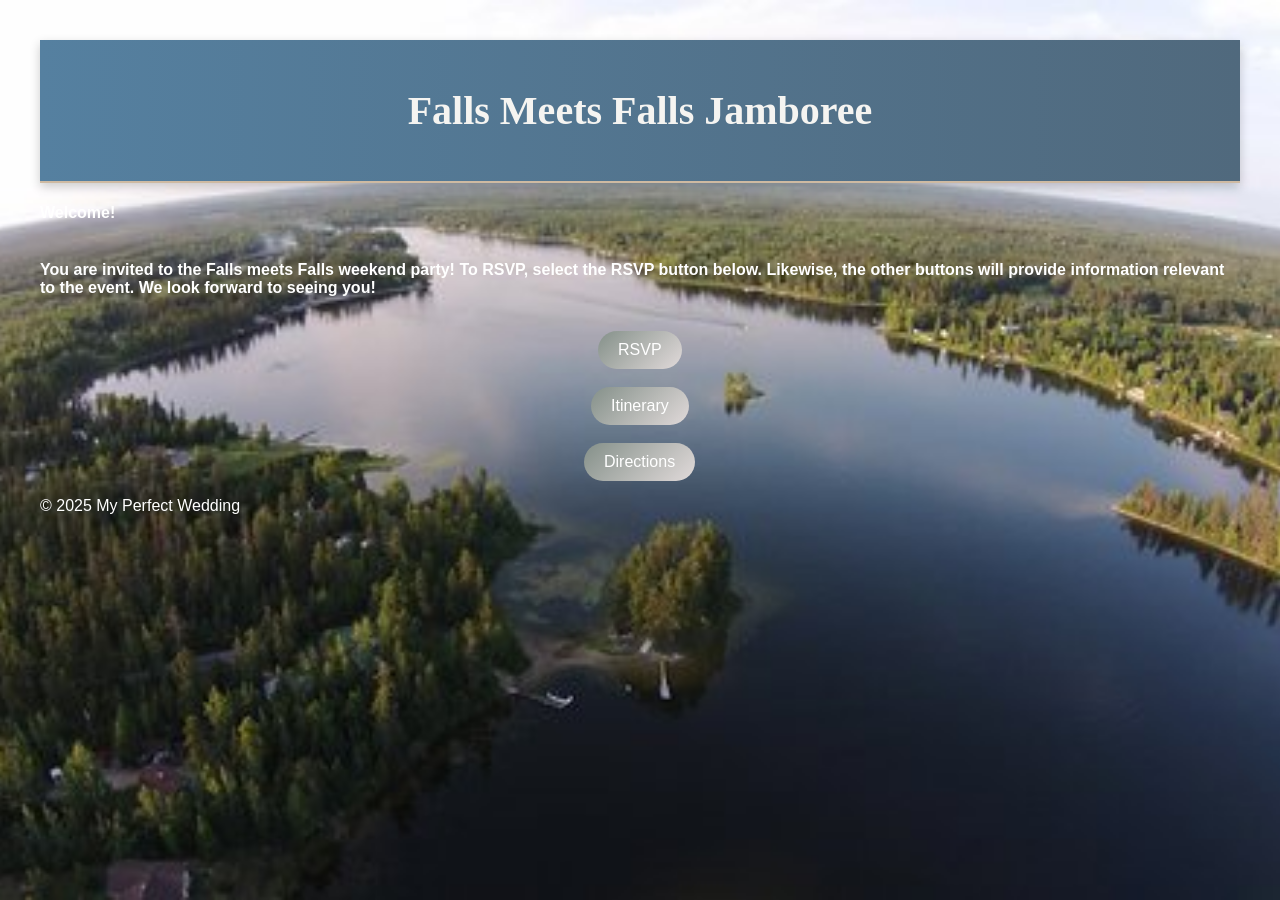
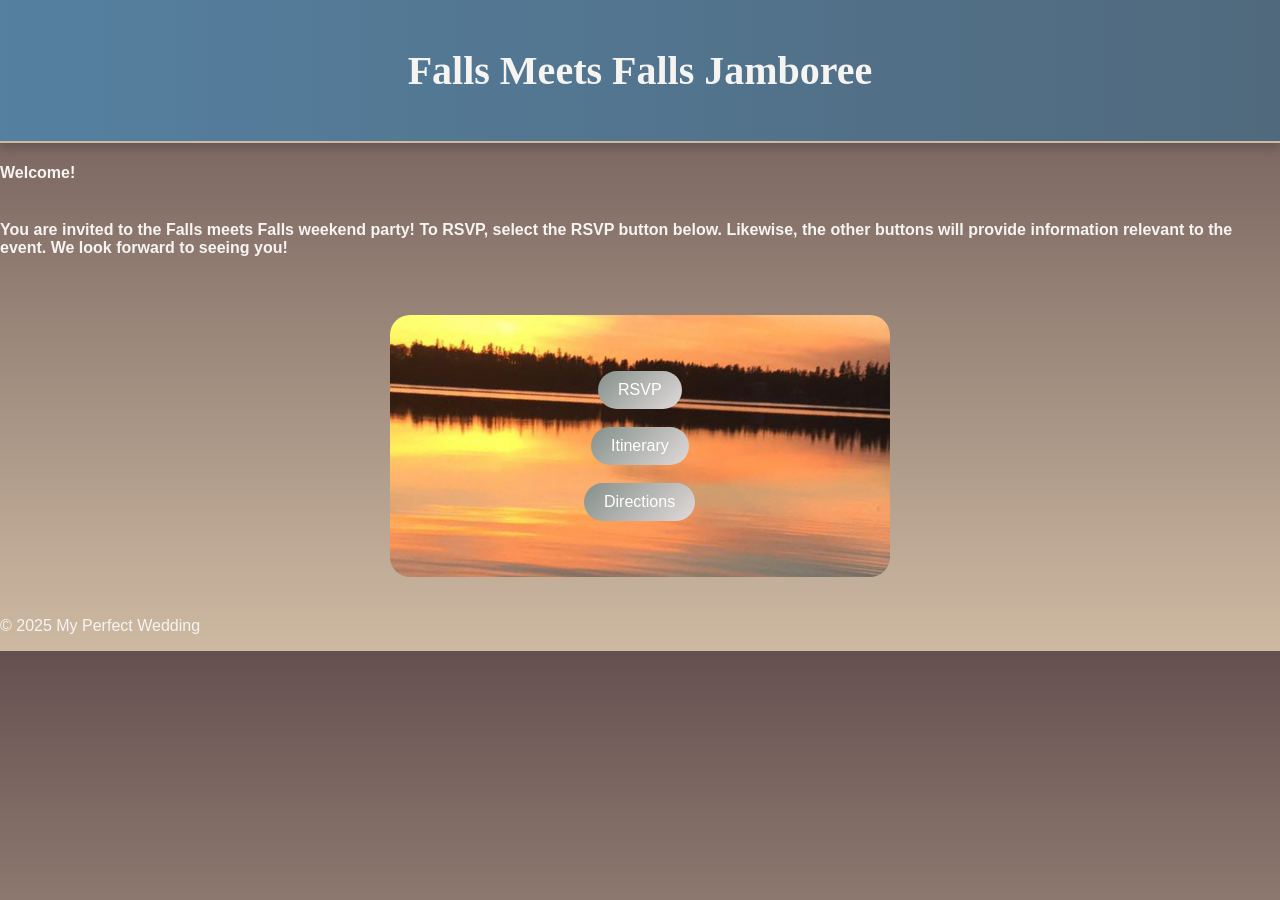
Before and after one commit to GitHerDone17/MyPerfectWedding, a Jekyll site: the page built from index.md, in a window 1280 px wide. Built offline with Jekyll 4.4.1, drawn with Linux system fonts in a browser that asks for light colours; our own code applies the rules of GitHub Pages for plain Markdown files.

Commit message:
Update custom.css

```diff
--- a/assets/css/custom.css
+++ b/assets/css/custom.css
@@ -57,12 +57,15 @@
   box-sizing: border-box;
 }
 
-.wrapper {
-  background-image: url('https://githerdone17.github.io/MyPerfectWedding/Images/big-nellie-lake.jpg');
+.button-section {
+  background-image: url('https://githerdone17.github.io/MyPerfectWedding/Images/IMG_6108.jpg');
   background-size: cover;
   background-position: center;
   background-repeat: no-repeat;
-  min-height: 100vh;
-  padding: 40px;
+  padding: 40px 20px;
+  margin: 40px auto;
+  max-width: 500px;
+  border-radius: 20px;
+  text-align: center;
   color: white;
 }
```
